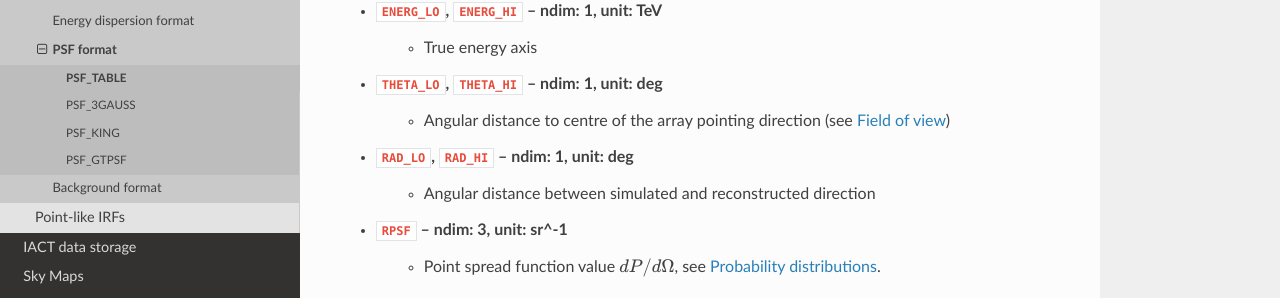
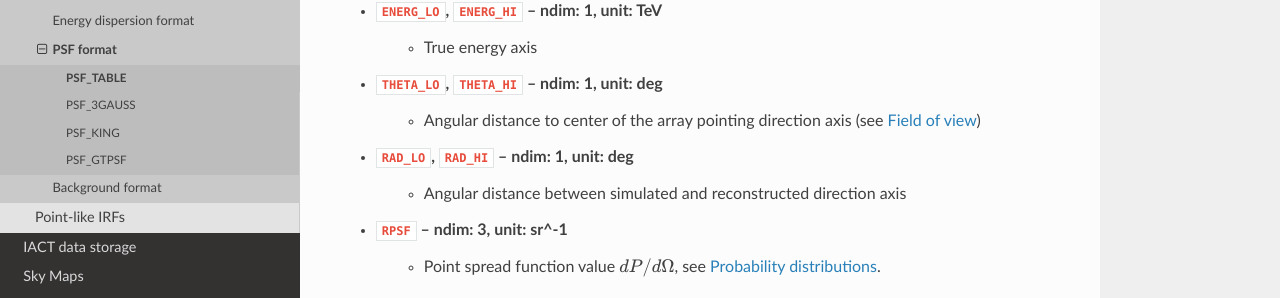
Before and after one commit to open-gamma-ray-astro/gamma-astro-data-formats, a Sphinx documentation site: the page built from source/irfs/full_enclosure/psf/psf_table/index.rst, in a window 1280 px wide and 1242 px high. Shown: the part 377-675 px from the top of the window. Built offline with Sphinx 7.4.7 and the Read the Docs theme 2.0.0, drawn with Linux system fonts in a browser that asks for light colours.

Commit message:
Update index.rst
Change from BE to AE; added zxis

```diff
--- a/source/irfs/full_enclosure/psf/psf_table/index.rst
+++ b/source/irfs/full_enclosure/psf/psf_table/index.rst
@@ -18,9 +18,9 @@ Columns:
 * ``ENERG_LO``, ``ENERG_HI`` -- ndim: 1, unit: TeV
     * True energy axis
 * ``THETA_LO``, ``THETA_HI`` -- ndim: 1, unit: deg
-    * Angular distance to centre of the array pointing direction (see :ref:`coords-fov`)
+    * Angular distance to center of the array pointing direction axis (see :ref:`coords-fov`)
 * ``RAD_LO``, ``RAD_HI`` -- ndim: 1, unit: deg
-    * Angular distance between simulated and reconstructed direction
+    * Angular distance between simulated and reconstructed direction axis
 * ``RPSF`` -- ndim: 3, unit: sr^-1
     * Point spread function value :math:`dP/d\Omega`, see :ref:`psf-pdf`.
 
```
